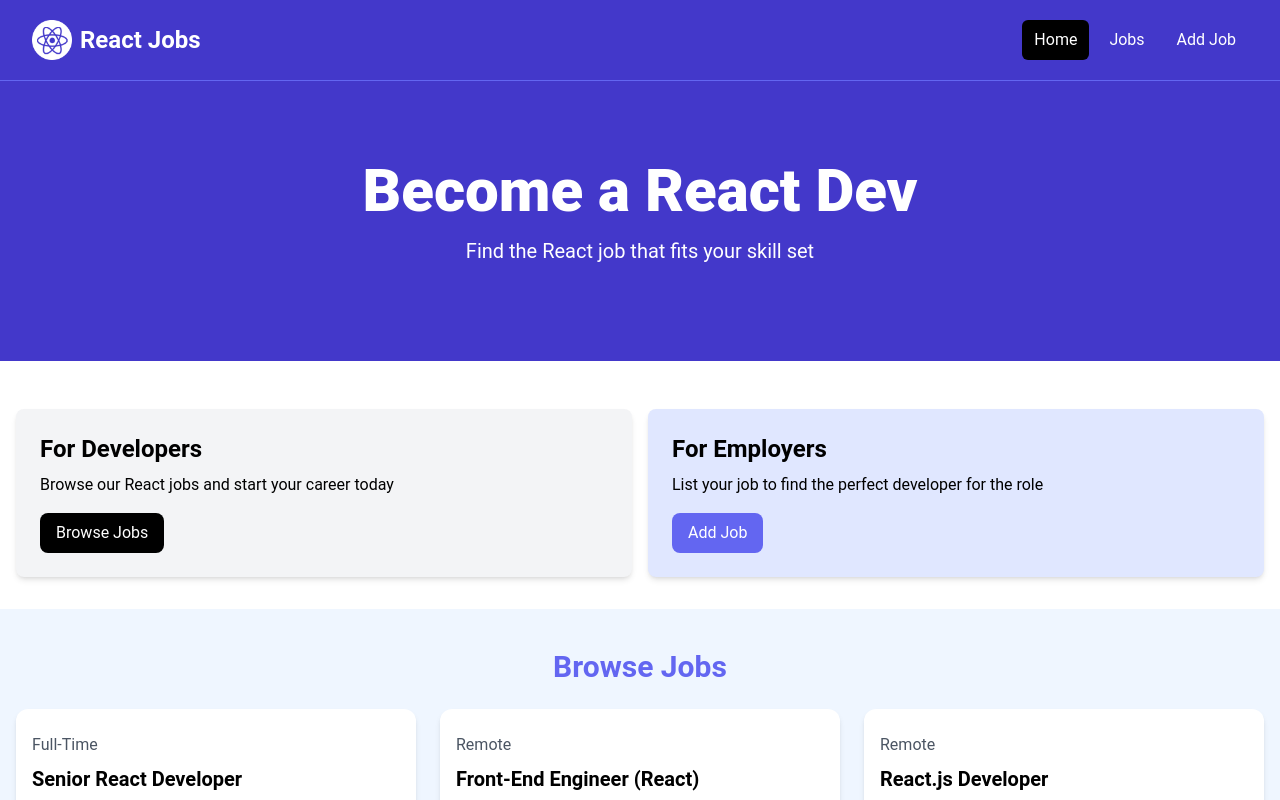
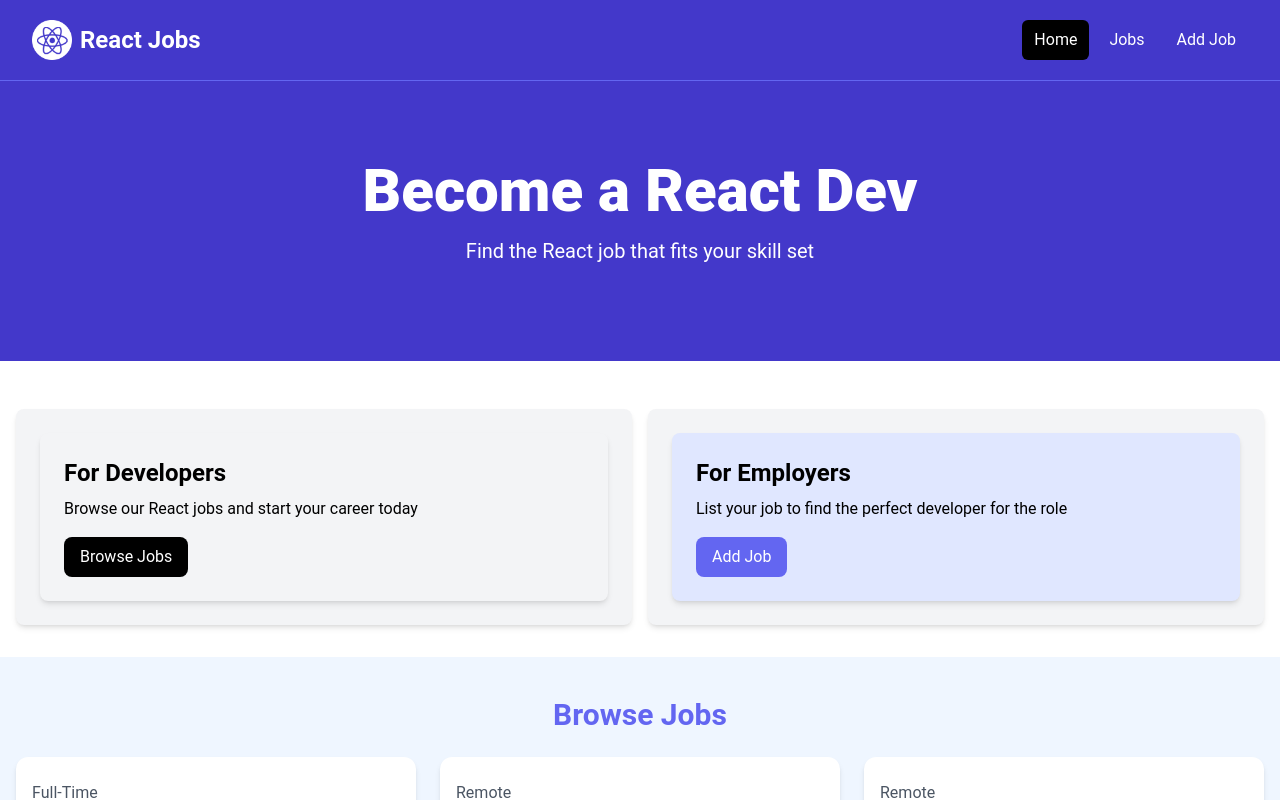
Before and after one commit to AhmedElyacoubiForJ/react-crash-2024, a React (Vite) app: page / in a window 1280 px wide. Shown: the top 800 px of the page. Built offline with nearby package versions, Linux system fonts and the light colour scheme.

Commit message:
wrapping div section into a card component

```diff
--- /dev/null
+++ b/src/components/Card.jsx
@@ -0,0 +1,6 @@
+const Card = ({ children }) => {
+  return <div className="bg-gray-100 p-6 rounded-lg shadow-md">
+    {children}</div>;
+};
+
+export default Card;
--- a/src/components/HomeCard.jsx
+++ b/src/components/HomeCard.jsx
@@ -1,9 +1,10 @@
-
+import Card from "./Card";
 const HomeCard = () => {
   return (
     <section className="py-4">
-        <div className="container-xl lg:container m-auto">
-          <div className="grid grid-cols-1 md:grid-cols-2 gap-4 p-4 rounded-lg">
+      <div className="container-xl lg:container m-auto">
+        <div className="grid grid-cols-1 md:grid-cols-2 gap-4 p-4 rounded-lg">
+          <Card>
             <div className="bg-gray-100 p-6 rounded-lg shadow-md">
               <h2 className="text-2xl font-bold">For Developers</h2>
               <p className="mt-2 mb-4">
@@ -16,6 +17,9 @@
                 Browse Jobs
               </a>
             </div>
+          </Card>
+
+          <Card>
             <div className="bg-indigo-100 p-6 rounded-lg shadow-md">
               <h2 className="text-2xl font-bold">For Employers</h2>
               <p className="mt-2 mb-4">
@@ -28,10 +32,11 @@
                 Add Job
               </a>
             </div>
-          </div>
+          </Card>
         </div>
-      </section>
-  )
-}
+      </div>
+    </section>
+  );
+};
 
-export default HomeCard
+export default HomeCard;
```
